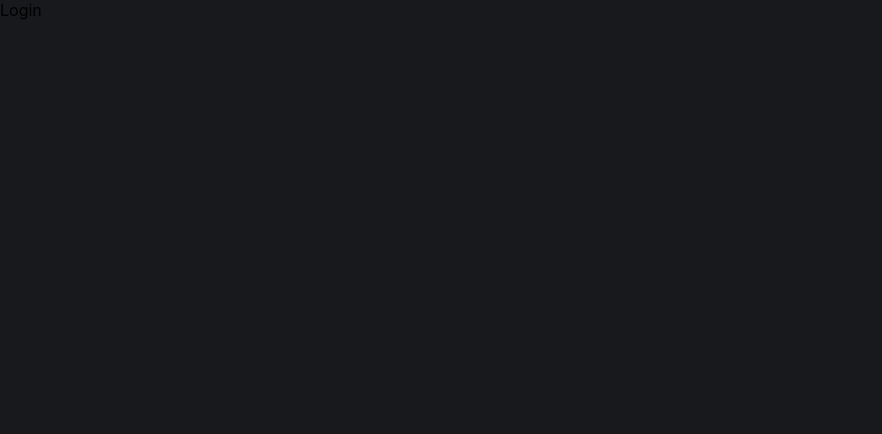
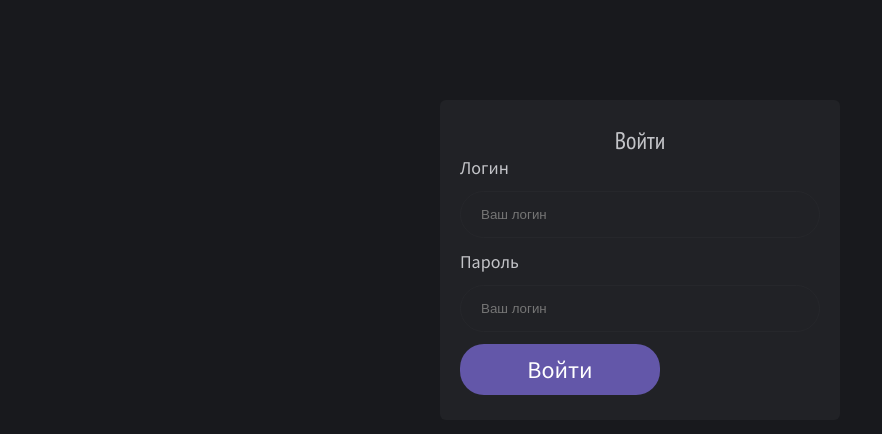
Before and after one commit to Xuchaku/VictorineReact, a React (Create React App) app: page /login in a window 1280 px wide. Shown: the top 434 px of the page, without its empty margins (0-882 px from the left). Built offline with nearby package versions, Linux system fonts and the light colour scheme.

Commit message:
added Login

```diff
--- a/src/pages/Login/Login.scss
+++ b/src/pages/Login/Login.scss
@@ -0,0 +1,33 @@
+@import "./../../Global/style/Global.scss";
+.Login {
+  display: flex;
+  margin: 100px auto;
+  flex-direction: column;
+  background-color: $background-structure;
+  @extend %structure;
+  width: 400px;
+  padding: 25px 20px;
+  &.error {
+    @extend %error;
+  }
+  p {
+    text-align: center;
+    font-size: $font-size-major;
+    font-family: $font-family-major;
+  }
+}
+.Login form {
+  display: flex;
+  flex-direction: column;
+  button {
+    width: 200px;
+  }
+  input {
+    margin-bottom: 12px;
+  }
+  label {
+    margin-bottom: 12px;
+    font-size: $font-size-header;
+    font-family: $font-family-header;
+  }
+}
--- a/src/pages/Login/Login.tsx
+++ b/src/pages/Login/Login.tsx
@@ -1,5 +1,35 @@
-import React from "react";
-
+import React, { useState, ChangeEvent } from "react";
+import "./Login.scss";
+import Button from "../../UI/Button/Button";
+import Input from "../../UI/Input/Input";
 export default function Login() {
-  return <div>Login</div>;
+  const [loginData, setLoginData] = useState({ login: "", password: "" });
+  function loginDataChangeHandler(field: string) {
+    return function (event: ChangeEvent<HTMLInputElement>) {
+      setLoginData({ ...loginData, [field]: event.target.value });
+    };
+  }
+  function enterAccount() {}
+  return (
+    <div className="Login">
+      <p>Войти</p>
+      <form onSubmit={(event) => event.preventDefault()}>
+        <label htmlFor="">Логин</label>
+        <Input
+          type="text"
+          value={loginData.login}
+          placeholder="Ваш логин"
+          onChange={loginDataChangeHandler("login")}
+        ></Input>
+        <label htmlFor="">Пароль</label>
+        <Input
+          type="password"
+          value={loginData.password}
+          placeholder="Ваш логин"
+          onChange={loginDataChangeHandler("password")}
+        ></Input>
+        <Button onClick={enterAccount}>Войти</Button>
+      </form>
+    </div>
+  );
 }
```
